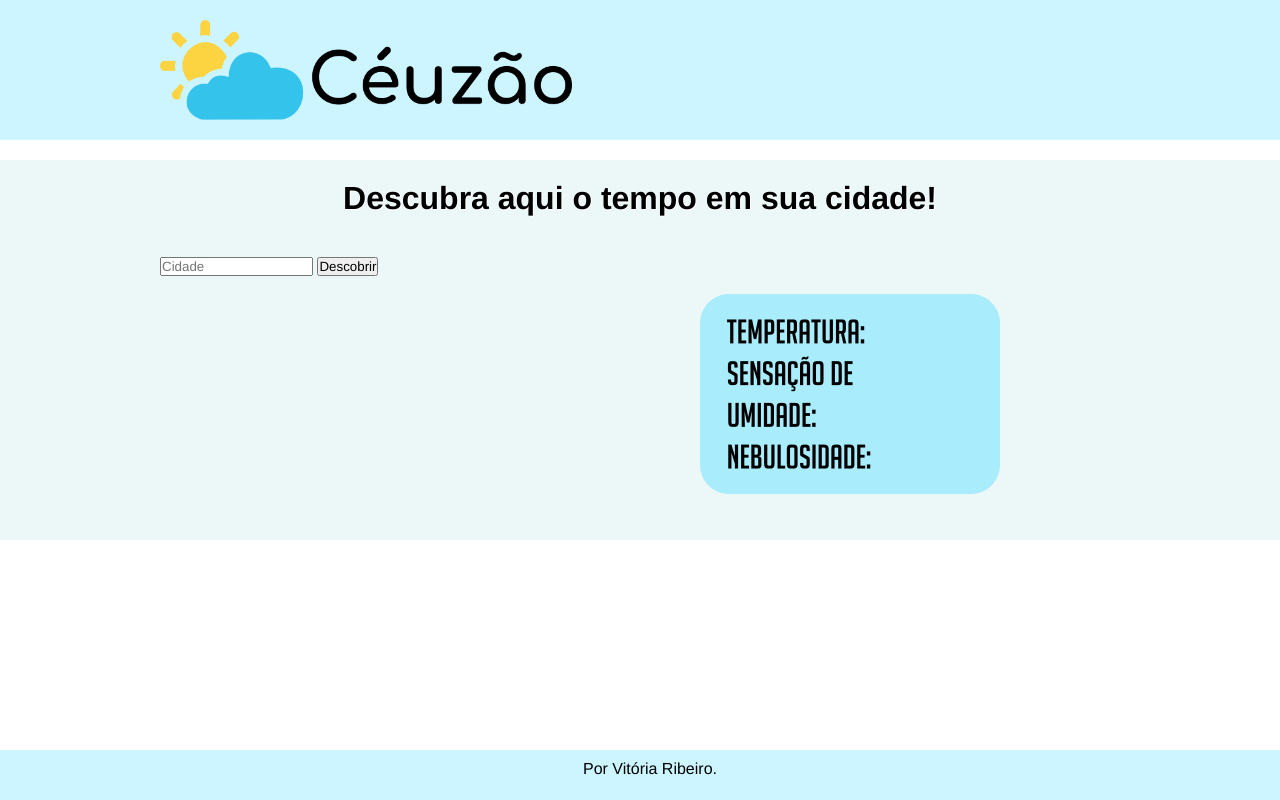
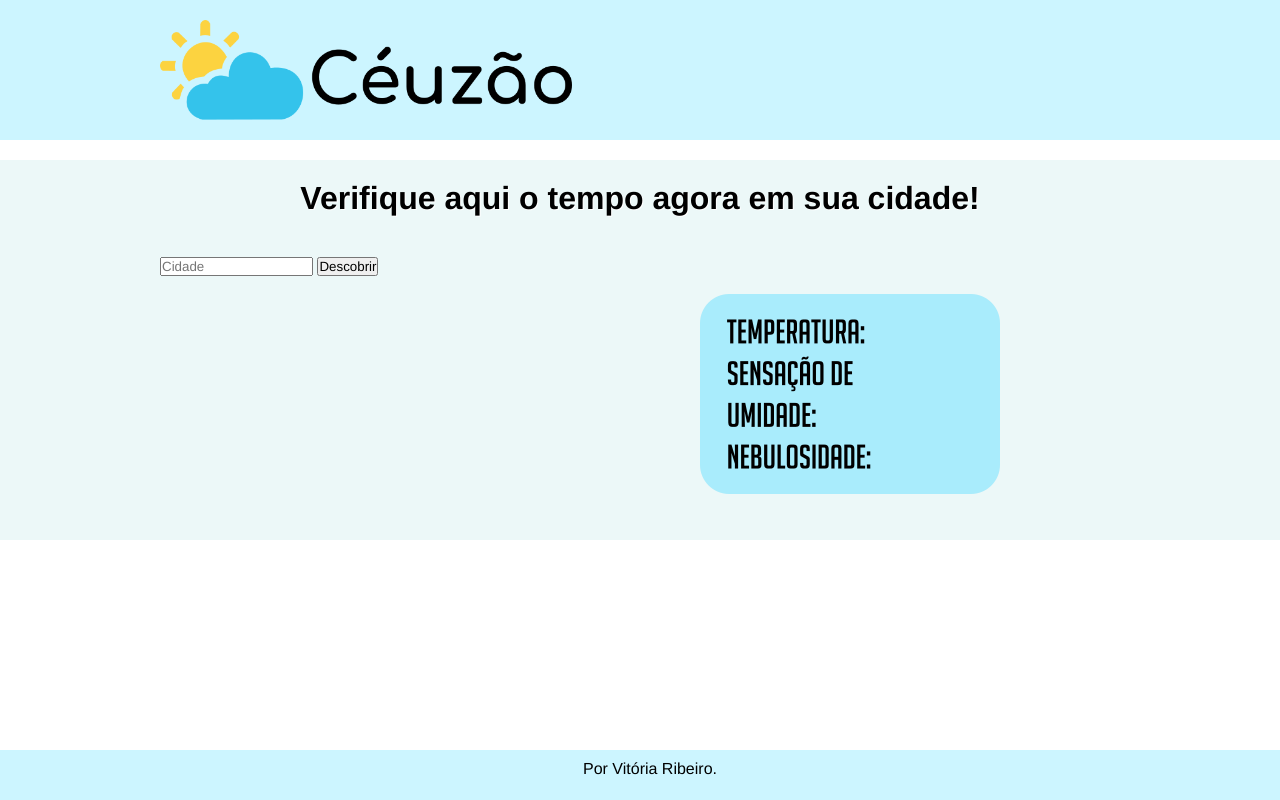
Before and after one commit to wiwiaR/Desafio-de-Projeto-DIO, a plain HTML site: page indice.html in a window 1280 px wide. Drawn offline with Linux system fonts and the light colour scheme; files whose address does not match are found by name.

Commit message:
Mudanca no texto

```diff
--- a/indice.html
+++ b/indice.html
@@ -35,7 +35,7 @@
 	<div id="principal">
 		<div class="efeito">
 			<div class="container">
-				<h1>Descubra aqui o tempo em sua cidade!</h1>
+				<h1>Verifique aqui o tempo agora em sua cidade!</h1>
 
 				<input placeholder="Cidade" id="search">
 				<button onclick="getweather()">Descobrir</button><br><br>
```
